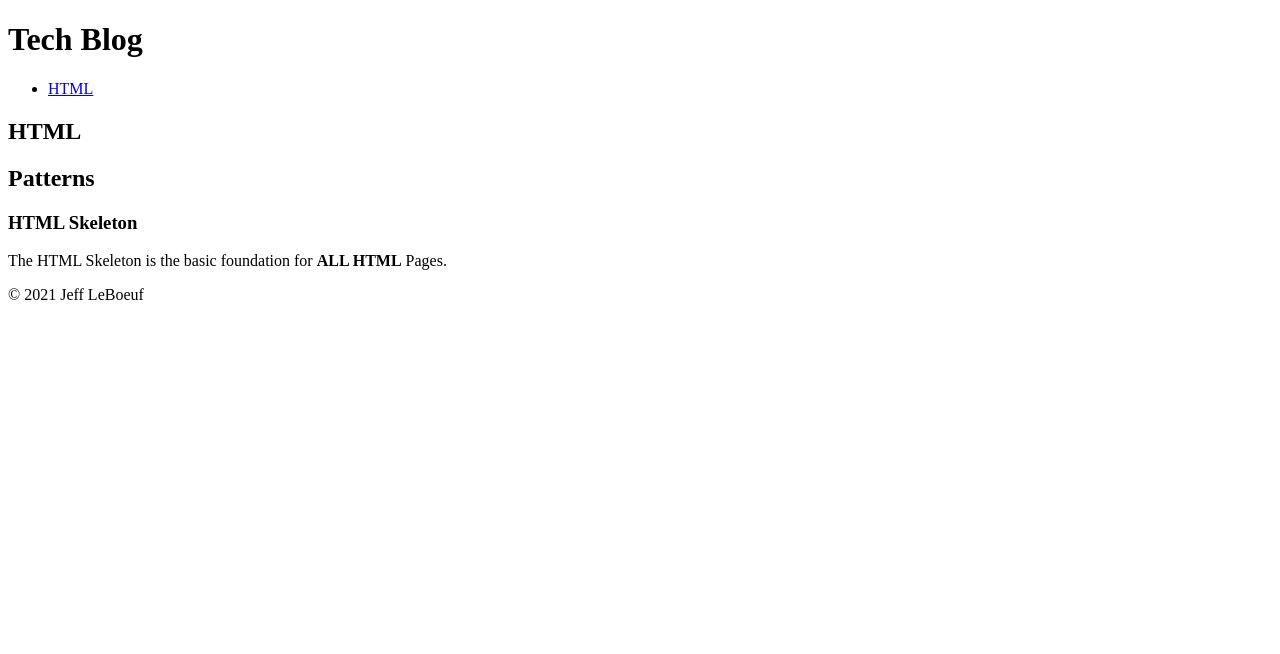
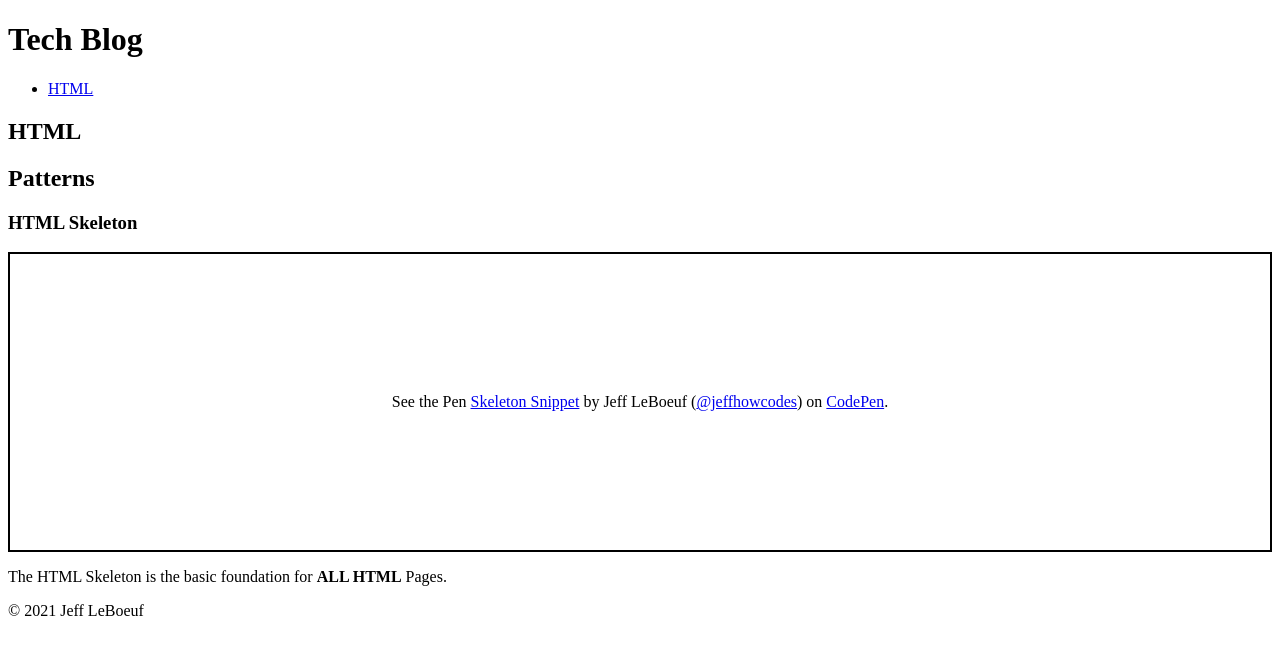
Before and after one commit to Youhanna12/techblog-1, a plain HTML site: page html.html in a window 1280 px wide. Drawn offline with Linux system fonts and the light colour scheme; a script that the page names is missing.

Commit message:
Update html.html

```diff
--- a/html.html
+++ b/html.html
@@ -20,6 +20,12 @@
 
       <h3>HTML Skeleton</h3>
       <!-- Codepen snippet -->
+      <p class="codepen" data-height="300" data-default-tab="html,result" data-slug-hash="NWvpvRB" data-user="jeffhowcodes" style="height: 300px; box-sizing: border-box; display: flex; align-items: center; justify-content: center; border: 2px solid; margin: 1em 0; padding: 1em;">
+  <span>See the Pen <a href="https://codepen.io/jeffhowcodes/pen/NWvpvRB">
+  Skeleton Snippet</a> by Jeff LeBoeuf (<a href="https://codepen.io/jeffhowcodes">@jeffhowcodes</a>)
+  on <a href="https://codepen.io">CodePen</a>.</span>
+</p>
+<script async src="https://cpwebassets.codepen.io/assets/embed/ei.js"></script>
 
       <p>The HTML Skeleton is the basic foundation for <strong>ALL HTML</strong> Pages.</p>
 
```
